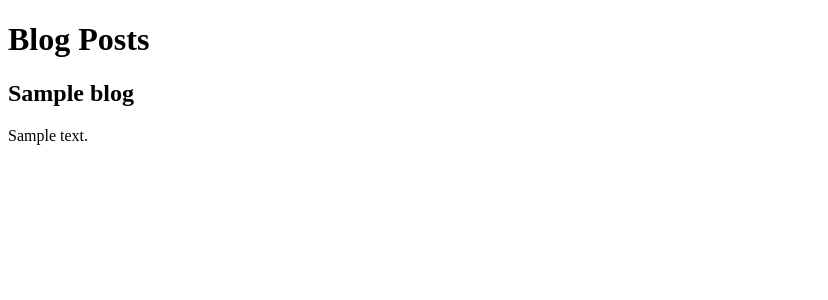
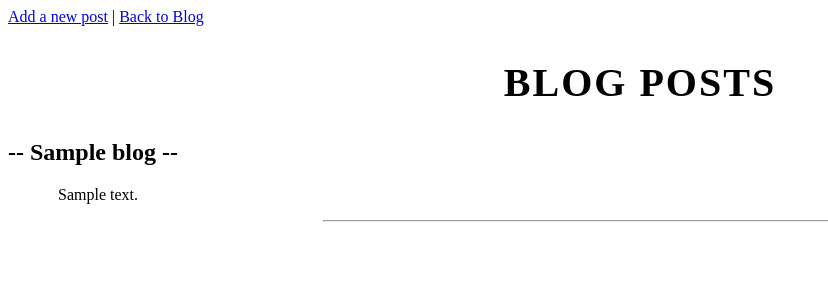
Before and after one commit to adriannegore/blogz, a Python web app: template templates/blog.html in a window 1280 px wide. Shown: the top 300 px of the page, without its empty margins (0-828 px from the left). Run offline with Jinja, Linux system fonts and the light colour scheme; the template is opened without the code that fills it: most values are stand-ins (such as "Sample title", 1, 10 or a date in 2020).

```diff
--- a/templates/base.html
+++ b/templates/base.html
@@ -1,8 +1,34 @@
 <!doctype html>
 <html>
     <head>
+
+    <style>
+        .flashes {
+            color: red;
+            font-weight: bold;
+            }
+        h1 {
+            font-size: 40px;
+            font-weight: bold;
+            text-transform: uppercase;
+            letter-spacing: 2px;
+            text-align: center;
+        }
+        h2 {
+            font-size: 24px;
+        }
+        p {
+            text-indent: 50px;
+        }
+    </style>
+
         <title>{{title}}</title>
+        <nav>
+            <a href='/newpost'>Add a new post</a> |
+            <a href='/blog'> Back to Blog</a>
+
     </head>
+
 <body>
 
     {% block content %}
--- a/templates/blog.html
+++ b/templates/blog.html
@@ -1,6 +1,7 @@
 {% extends "base.html" %}
 
 {% block content %}
+
     <h1>Blog Posts</h1>
 
     {% if blogs|length == 0 %}
@@ -8,9 +9,10 @@
     {% else %}
     {% for blog in blogs %}
         <article>
-            <h2>{{blog.title}}</h2>
+            <h2 id='{{blog.id}}'>-- {{blog.title}} --</h2>
             <p> {{blog.body}}</p>
         </article>
+        <hr width='50%' align='center' />
         {% endfor %}
 
     {% endif %}
```
Also changed, not shown: main.py (+28 -7 lines), templates/displaypost.html (added, +10 -0 lines), templates/newpost.html (+25 -0 lines).
